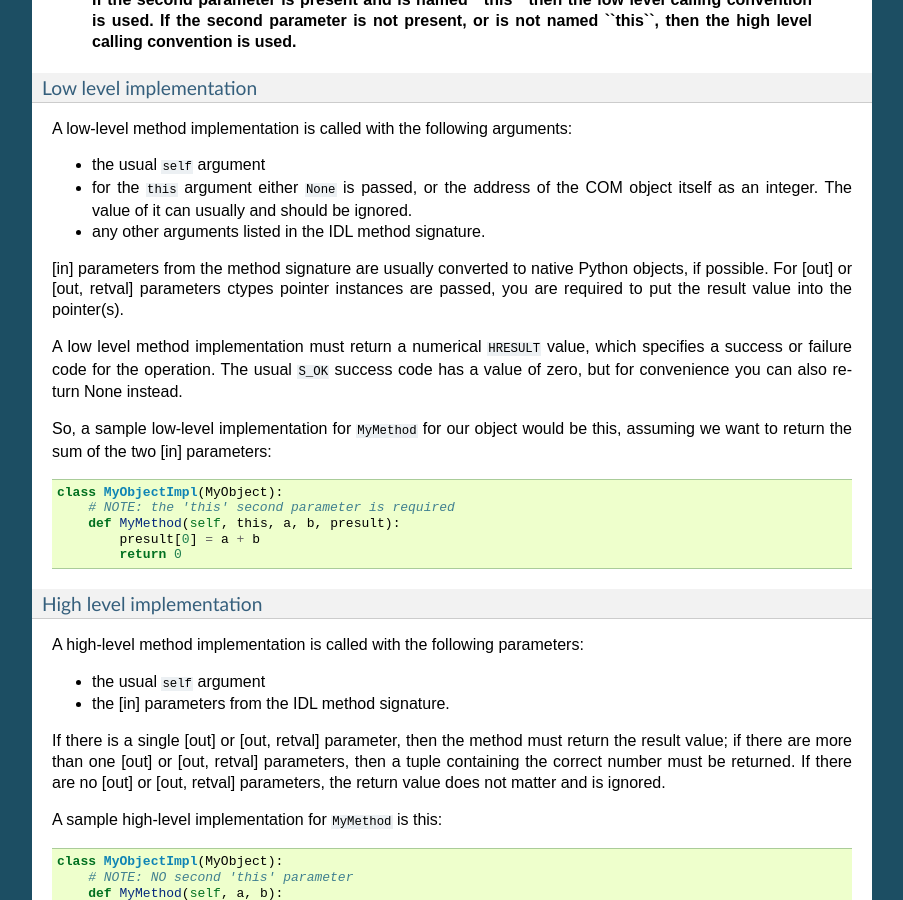
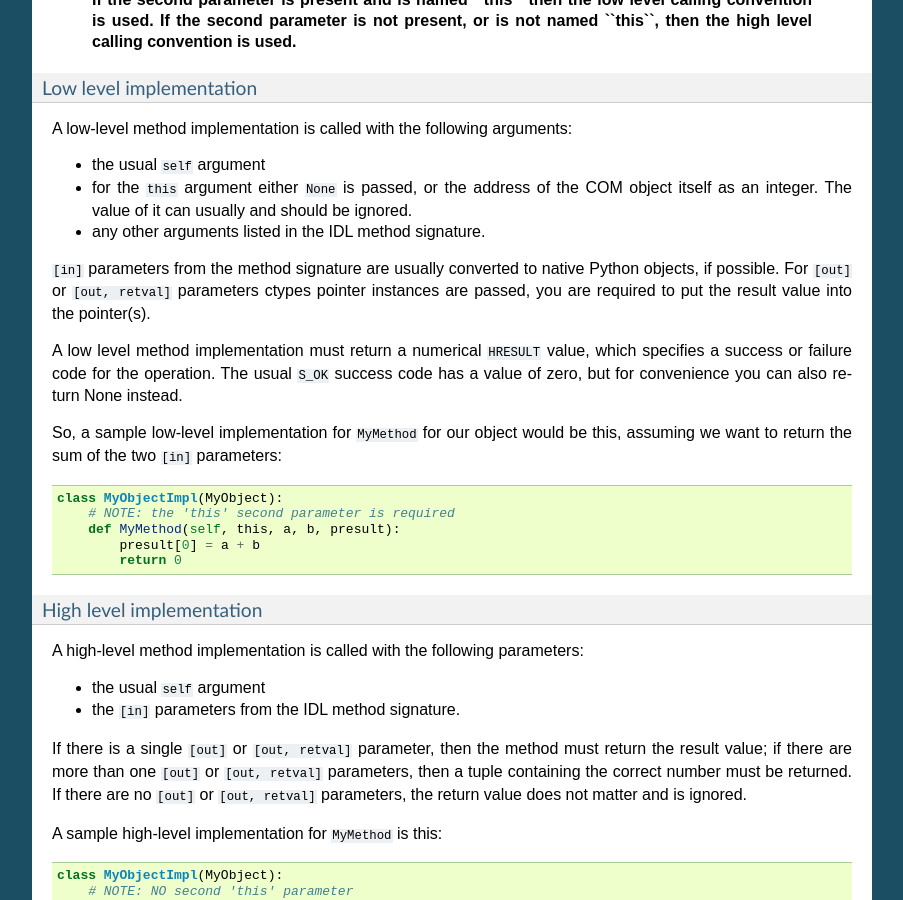
Before and after one commit to enthought/comtypes, a Sphinx documentation site: the page built from docs/source/server.rst, in a window 1280 px wide and 900 px high, scrolled down 3372 px. Shown: the whole window, without its empty margins (198-1101 px from the left). Built offline with Sphinx 7.4.7, drawn with Linux system fonts in a browser that asks for light colours.

Commit message:
Enclose paramflags (such as ``[out]``) in double backticks.

```diff
--- a/docs/source/server.rst
+++ b/docs/source/server.rst
@@ -232,10 +232,10 @@ A low-level method implementation is called with the following arguments:
 
 - any other arguments listed in the IDL method signature.
 
-[in] parameters from the method signature are usually converted to
-native Python objects, if possible.  For [out] or [out, retval]
-parameters ctypes pointer instances are passed, you are required to
-put the result value into the pointer(s).
+``[in]`` parameters from the method signature are usually converted
+to native Python objects, if possible.  For ``[out]`` or
+``[out, retval]`` parameters ctypes pointer instances are passed,
+you are required to put the result value into the pointer(s).
 
 A low level method implementation must return a numerical ``HRESULT``
 value, which specifies a success or failure code for the operation.
@@ -243,7 +243,7 @@ The usual ``S_OK`` success code has a value of zero, but for
 convenience you can also return None instead.
 
 So, a sample low-level implementation for ``MyMethod`` for our object
-would be this, assuming we want to return the sum of the two [in]
+would be this, assuming we want to return the sum of the two ``[in]``
 parameters:
 
 .. sourcecode:: python
@@ -262,13 +262,14 @@ A high-level method implementation is called with the following parameters:
 
 - the usual ``self`` argument
 
-- the [in] parameters from the IDL method signature.
+- the ``[in]`` parameters from the IDL method signature.
 
-If there is a single [out] or [out, retval] parameter, then the method
-must return the result value; if there are more than one [out] or
-[out, retval] parameters, then a tuple containing the correct number
-must be returned.  If there are no [out] or [out, retval] parameters,
-the return value does not matter and is ignored.
+If there is a single ``[out]`` or ``[out, retval]`` parameter, then
+the method must return the result value; if there are more than one
+``[out]`` or ``[out, retval]`` parameters, then a tuple containing
+the correct number must be returned.  If there are no ``[out]`` or
+``[out, retval]`` parameters, the return value does not matter and
+is ignored.
 
 A sample high-level implementation for ``MyMethod`` is this:
 
```
